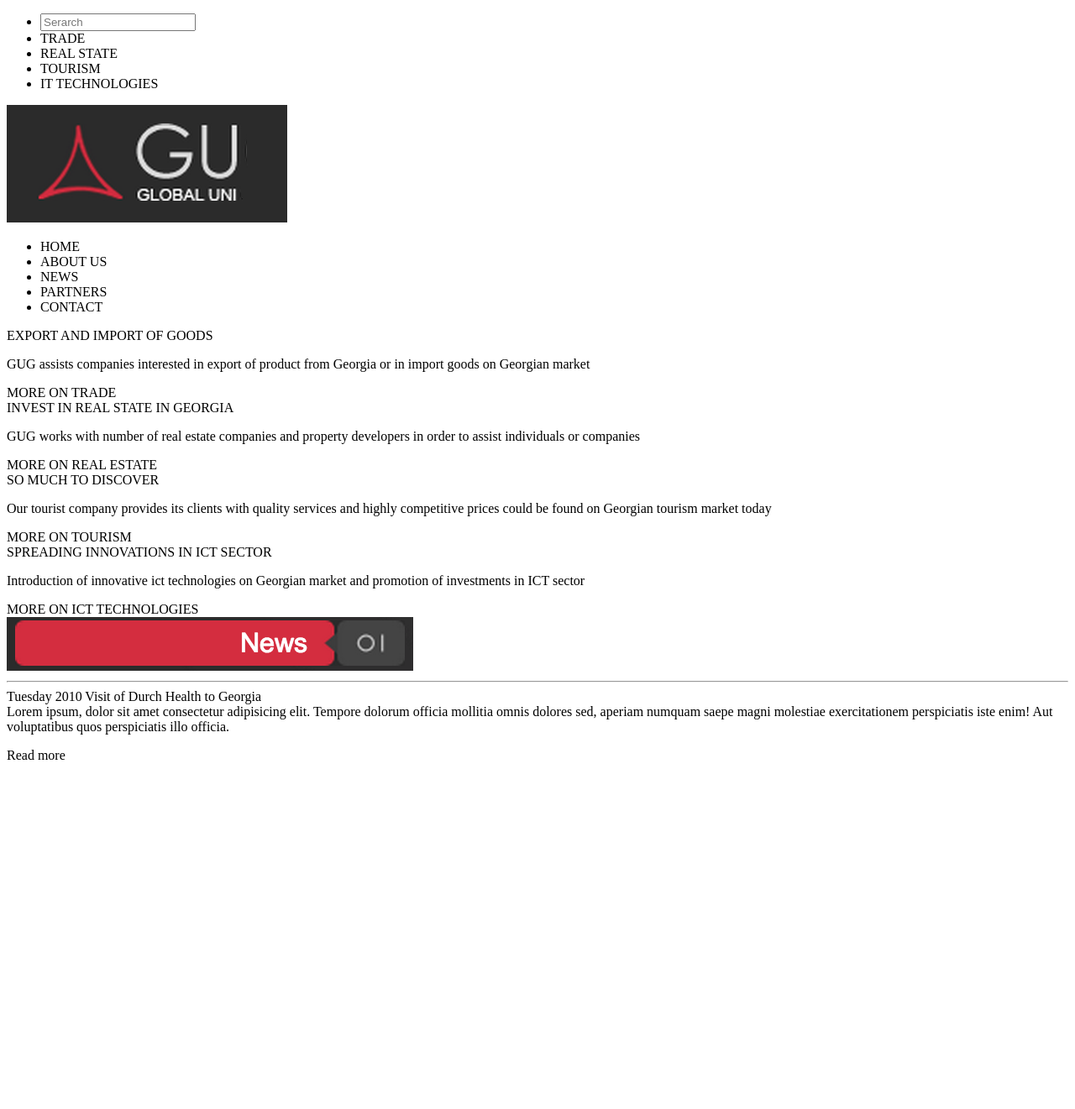
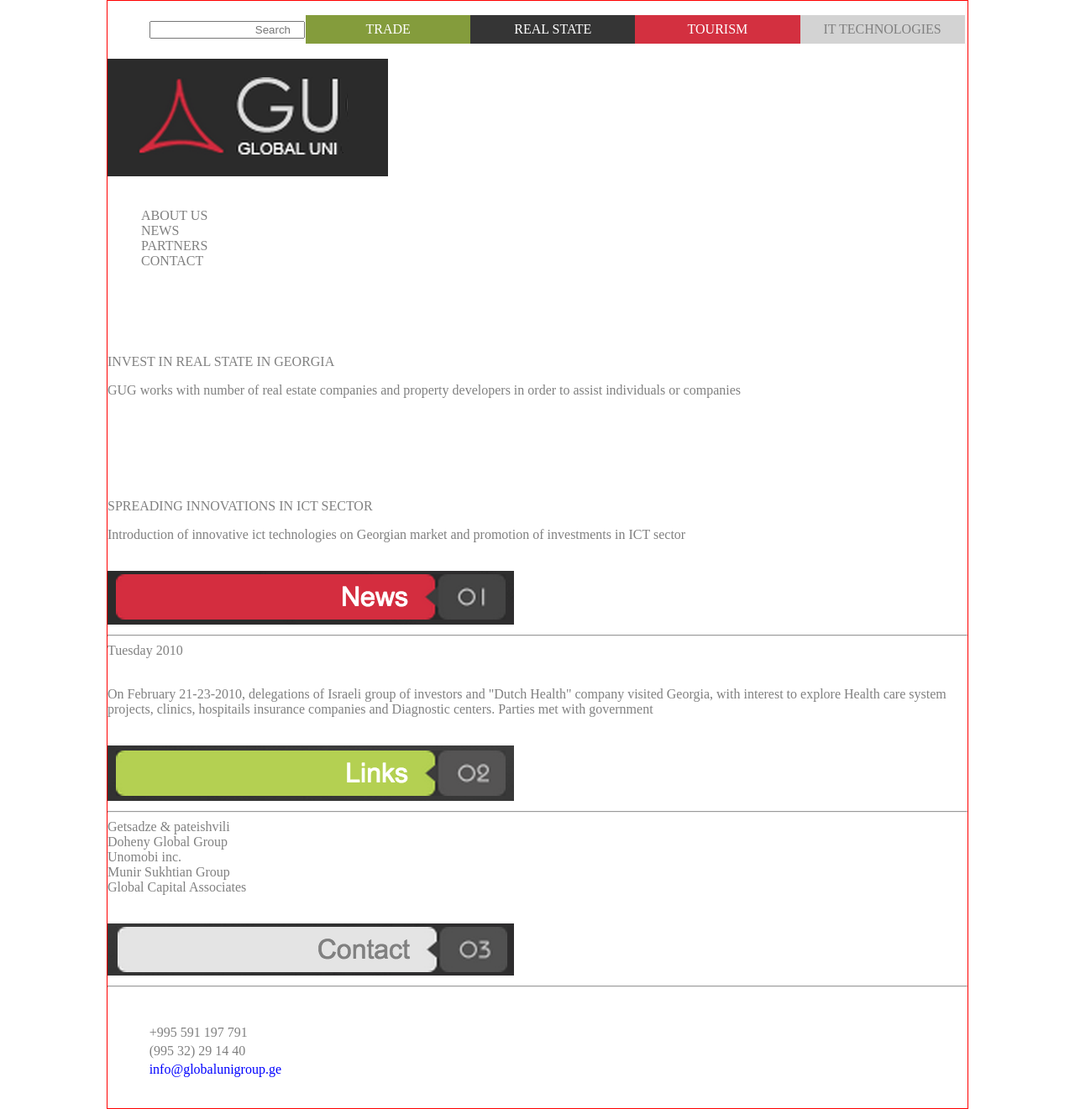
Before and after one commit to YamilethMC/pw10112233, a plain HTML site: page practica03/index.html in a window 1280 px wide. Shown: the whole page at 84% size. Before the commit the page ends 917 px from the top, so only its background shows below. Drawn offline with Linux system fonts and the light colour scheme.

Commit message:
Practica03 CSS - Estilos 01

```diff
--- a/practica03/css/estilos.css
+++ b/practica03/css/estilos.css
@@ -0,0 +1,42 @@
+body{
+    border: 1px solid red;
+    font-size: 16px;
+    margin: 0px auto;
+    max-width: 1024px;
+}
+header input{
+    text-align: right;
+}
+header ul li{
+    display: inline-block;
+    padding: 8px 10px;
+    text-align: center;
+    width: 17.9%;
+}
+header ul li:nth-child(2){
+    background: #849C3C;
+}
+header ul li:nth-child(3){
+    background: #353535;
+}
+header ul li:nth-child(4){
+    background: #D33040;
+}
+header ul li:nth-child(5){
+    background: lightgray;
+}
+#art01 ul{
+    list-style: none;
+}
+.letra-azul{
+    color: #0000FF;
+}
+.letra-blanca{
+    color: #FFFFFF;
+}
+.letra-gris{
+    color: #808080;
+}
+.nito{
+    font-weight: bold;
+}
--- a/practica03/index.html
+++ b/practica03/index.html
@@ -9,17 +9,11 @@
 <body>
     <header>
         <ul>
-            <li>
-                <input type="search" placeholder="Serarch">
-            </li>
-            <li class="letra-blanca">TRADE</li>
-            <li class="letra-blanca">REAL STATE</li>
-            <li class="letra-blanca">TOURISM</li>
-            <li class="letra-gris">IT TECHNOLOGIES</li>
+            <li><input type="search" placeholder="Search"></li><li class="letra-blanca">TRADE</li><li class="letra-blanca">REAL STATE</li><li class="letra-blanca">TOURISM</li><li class="letra-gris">IT TECHNOLOGIES</li>
         </ul>
     </header>
     <section>
-        <article>
+        <article id="art01">
             <img src="./img/gu_logo.png" alt="Logo GU">
             <ul>
                 <li class="letra-blanca tam-menu-lateral">HOME</li>
@@ -63,14 +57,49 @@
             <img src="img/news_rojo.png" alt="News">
             <hr>
             <span class="letra-gris">Tuesday 2010</span>
+            <p></p>
             <span class="letra-blanca">Visit of Durch Health to Georgia</span>
             <br>
-            <span class="letra-gris">Lorem ipsum, dolor sit amet consectetur adipisicing elit. Tempore dolorum officia mollitia omnis dolores sed, aperiam numquam saepe magni molestiae exercitationem perspiciatis iste enim! Aut voluptatibus quos perspiciatis illo officia.</span>
+            <span class="letra-gris">On February 21-23-2010, delegations of Israeli group of investors and "Dutch Health" company visited Georgia, with interest to explore Health care system projects, clinics, hospitails insurance companies and Diagnostic centers. Parties met with government</span>
             <p></p>
             <span class="letra-blanca read-more">Read more</span>
         </article>
         <article>
-
+            <img src="img/news_verde.png" alt="Links">
+            <hr>
+            <span class="letra-gris">
+                Getsadze & pateishvili <br>
+                Doheny Global Group <br>
+                Unomobi inc. <br>
+                Munir Sukhtian Group <br>
+                Global Capital Associates <br>
+            </span>
+            <p></p>
+            <span class="letra-blanca read-more">Read more</span>
+        </article>
+        <article>
+            <img src="img/news_claro.png" alt="Contact">
+            <hr>
+            <span class="letra-blanca">Send a massage</span>
+            <p></p>
+            <table>
+                <tbody>
+                    <tr>
+                        <td class="letra-blanca">Tel:</td>
+                        <td class="letra-gris">+995 591 197 791</td>
+                    </tr>
+                    <tr>
+                        <td class="letra-blanca">Fax:</td>
+                        <td class="letra-gris">(995 32) 29 14 40</td>
+                    </tr>
+                    <tr>
+                        <td class="letra-blanca">Email:</td>
+                        <td class="letra-azul">info@globalunigroup.ge</td>
+                    </tr>
+                </tbody>
+            </table>
+            <p></p>
+            <span class="letra-blanca read-more">Read more</span>
         </article>
     </footer>
 </body>
```
